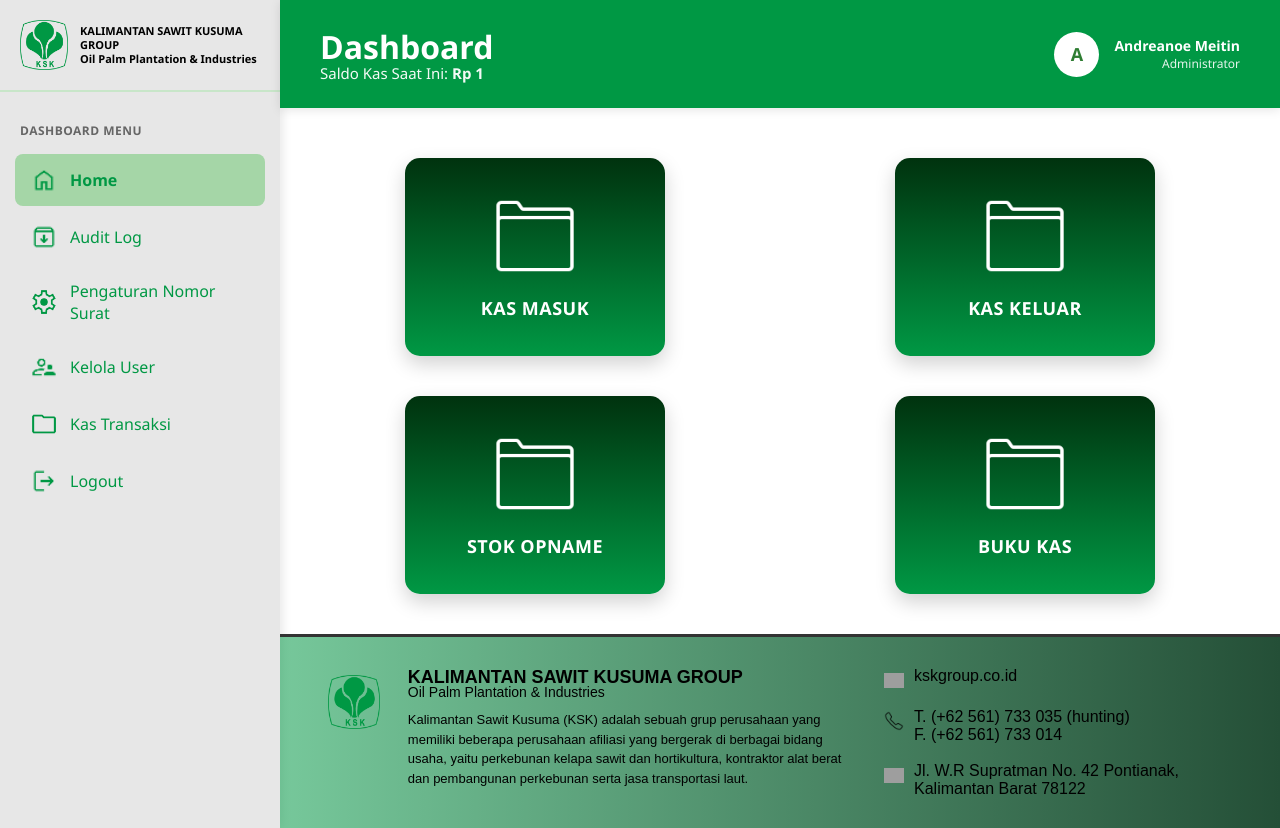
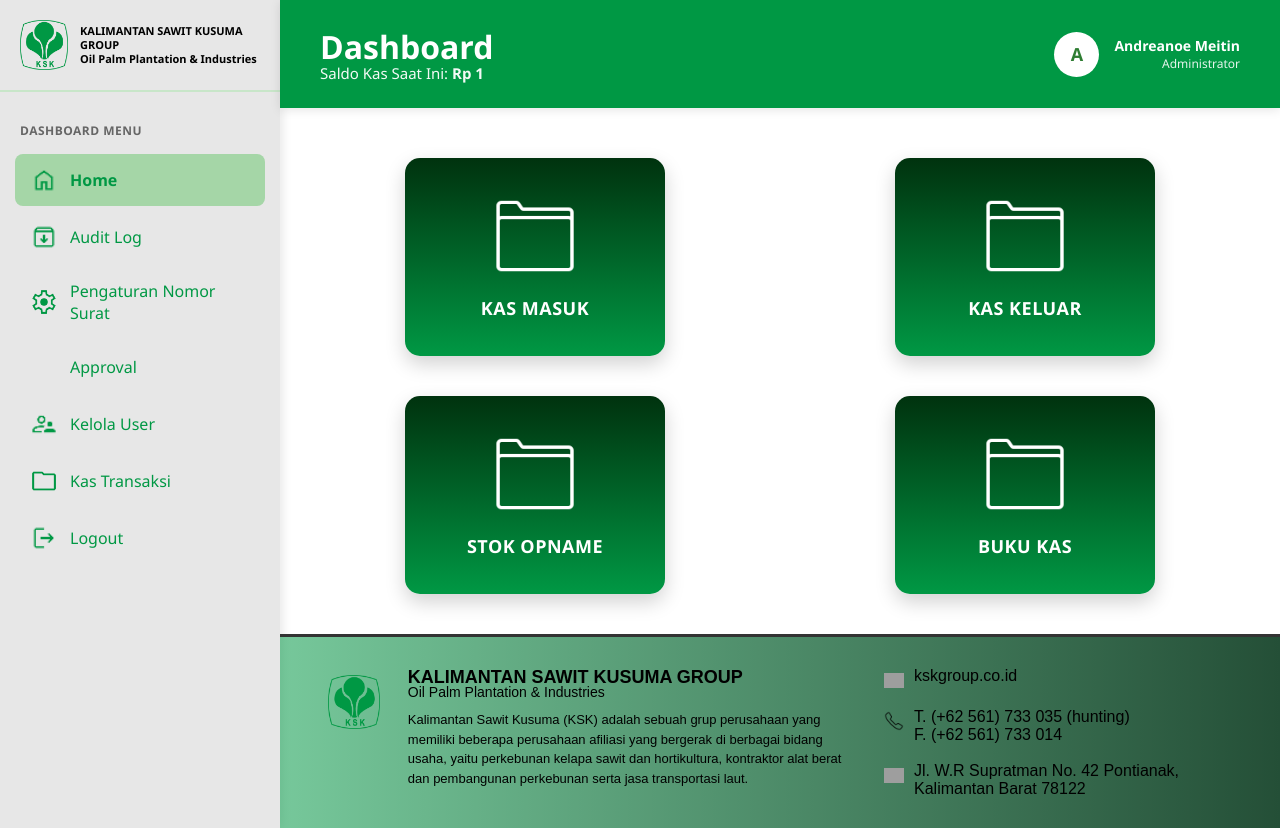
Before and after one commit to Andrea-naa/cashier-project, a PHP site: page /dashboard.php in a window 1280 px wide. Run offline with PHP 8.4, Linux system fonts and the light colour scheme; a user stored in the database is signed in; data comes from the database, SQL or seed files in the repository; tables that the repository leaves empty hold one stand-in row (values such as "Sample post"); grey boxes are pictures that could not be loaded.

Commit message:
nambahin menu untuk approval buat si admin

```diff
--- a/dashboard.php
+++ b/dashboard.php
@@ -651,6 +651,14 @@
                 </a>
             </li>
             <?php endif; ?>
+                        <?php if ($role === 'Administrator'): ?>
+            <li class="menu-item">
+                <a href="approval_dashboard.php">
+                    <i class="fas fa-check-circle menu-icon"></i>
+                    <span>Approval</span>
+                </a>
+            </li>
+            <?php endif; ?>
             <li class="menu-item">
                 <a href="kelola_user.php">
                     <img src="assets/gambar/icon/kelola_user.png" class="menu-icon">
```
